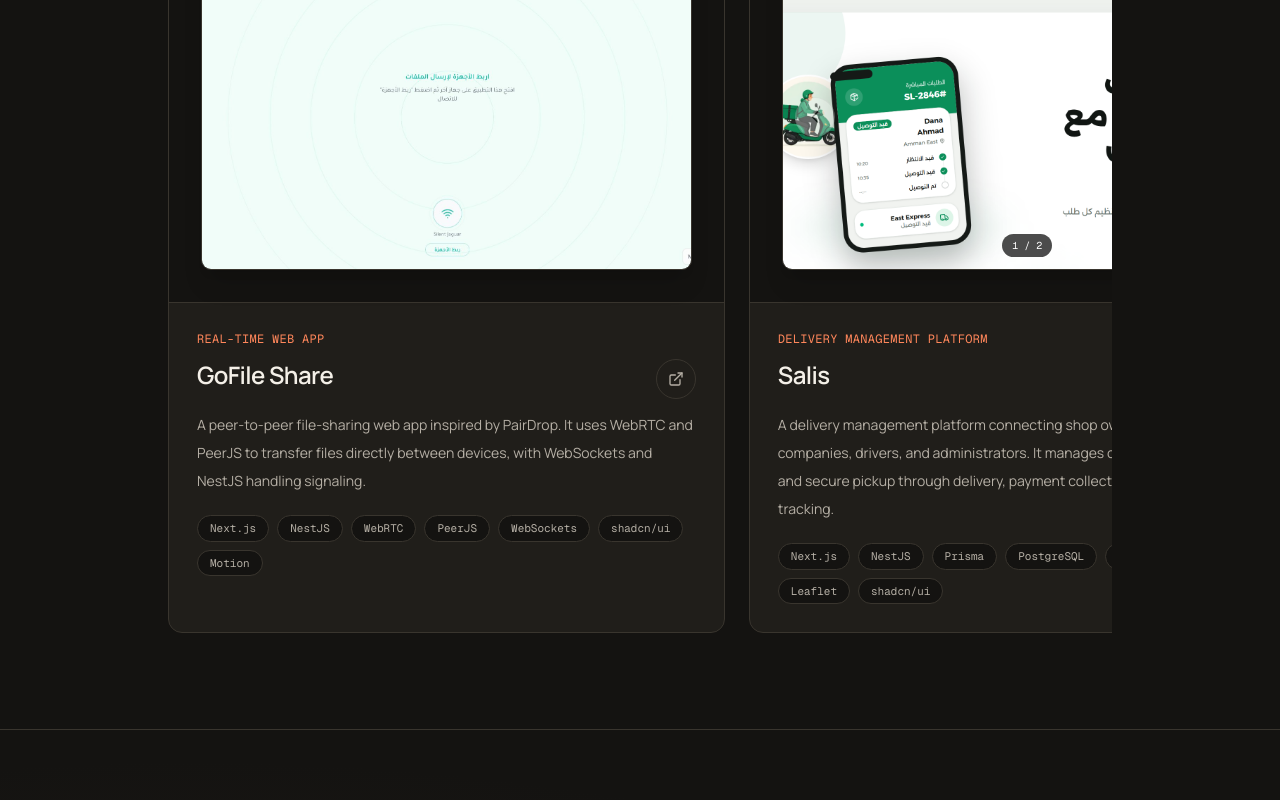
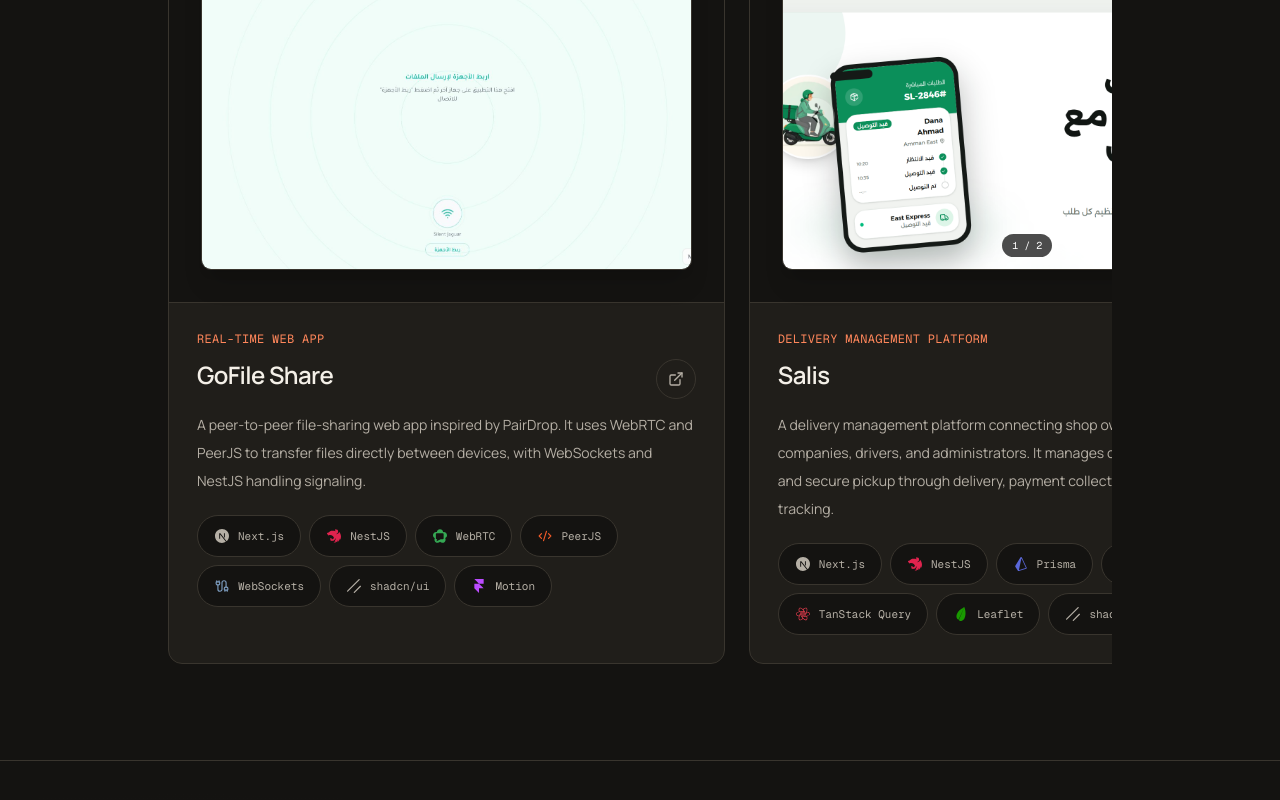
Before and after one commit to julyperfect07/porfolio, a Next.js app: page / in a window 1280 px wide. Shown: the part 2270-3070 px from the top of the page. Built offline with nearby package versions, Linux system fonts and the light colour scheme.

Commit message:
added third project

```diff
--- a/components/reveal.tsx
+++ b/components/reveal.tsx
@@ -3,15 +3,13 @@
 import type { ReactNode } from "react";
 import { motion } from "motion/react";
 
-export default function Reveal({ children, className, delay = 0, direction = "up" }: {
+export default function Reveal({ children, className, delay = 0, direction = "left" }: {
   children: ReactNode;
   className?: string;
   delay?: number;
-  direction?: "left" | "right" | "up";
+  direction?: "left" | "right";
 }) {
-  const movement = direction === "up"
-    ? { y: [24, 0] }
-    : { x: [direction === "left" ? -24 : 24, 0] };
+  const movement = { x: [direction === "left" ? -32 : 32, 0] };
 
   return (
     <motion.div
--- a/components/sections/contact.tsx
+++ b/components/sections/contact.tsx
@@ -17,7 +17,7 @@
       <div className="responsive-copy mx-auto max-w-5xl px-6 py-24 sm:px-10 sm:py-32">
         <p className="font-mono text-xs tracking-widest text-primary">04 / CONTACT</p>
         <div className="mt-8 grid items-center gap-12 md:grid-cols-2 md:gap-16">
-          <Reveal>
+          <Reveal direction="left">
             <h2 id="contact-heading" className="text-5xl font-semibold leading-[1.1] tracking-tight sm:text-6xl">
               Have something<br />in mind<span className="text-primary">?</span>
             </h2>
--- a/components/sections/projects.tsx
+++ b/components/sections/projects.tsx
@@ -1,17 +1,106 @@
 "use client";
 
-import { ChevronLeft, ChevronRight, ExternalLink, ImageIcon, MoveHorizontal } from "lucide-react";
+import type { IconType } from "react-icons";
+import {
+  Cable,
+  ChevronLeft,
+  ChevronRight,
+  Code2,
+  ExternalLink,
+  ImageIcon,
+  MessagesSquare,
+  MoveHorizontal,
+  Video,
+  Workflow,
+} from "lucide-react";
 import Image from "next/image";
 import { useState } from "react";
 import { AnimatePresence, motion } from "motion/react";
 import { FaGithub } from "react-icons/fa6";
+import {
+  SiClerk,
+  SiExpress,
+  SiFramer,
+  SiLeaflet,
+  SiMongodb,
+  SiNestjs,
+  SiNextdotjs,
+  SiPostgresql,
+  SiPrisma,
+  SiReact,
+  SiReactquery,
+  SiSentry,
+  SiShadcnui,
+  SiWebrtc,
+} from "react-icons/si";
 import { Carousel, CarouselContent, CarouselItem, CarouselPrevious, CarouselNext } from "@/components/ui/carousel";
 import Reveal from "@/components/reveal";
 import { projects } from "@/data/portfolio";
 
 type Project = (typeof projects)[number];
+type GalleryProject = Pick<Project, "id" | "title"> & {
+  images: ReadonlyArray<{ src: string; alt: string }>;
+};
 
-function ProjectImageGallery({ project }: { project: Project }) {
+const technologyIcons: Record<string, IconType> = {
+  "Next.js": SiNextdotjs,
+  NestJS: SiNestjs,
+  WebRTC: SiWebrtc,
+  WebSockets: Cable,
+  PeerJS: Code2,
+  "shadcn/ui": SiShadcnui,
+  Motion: SiFramer,
+  Prisma: SiPrisma,
+  PostgreSQL: SiPostgresql,
+  "TanStack Query": SiReactquery,
+  Leaflet: SiLeaflet,
+  React: SiReact,
+  Express: SiExpress,
+  MongoDB: SiMongodb,
+  Clerk: SiClerk,
+  "Stream Chat": MessagesSquare,
+  "Stream Video": Video,
+  Inngest: Workflow,
+  Sentry: SiSentry,
+};
+
+const technologyIconColors: Record<string, string> = {
+  NestJS: "#E0234E",
+  WebRTC: "#35A854",
+  WebSockets: "#7C9CBF",
+  PeerJS: "#F05A28",
+  Motion: "#BB4BFF",
+  Prisma: "#5A67D8",
+  PostgreSQL: "#4169E1",
+  "TanStack Query": "#FF4154",
+  Leaflet: "#199900",
+  React: "#61DAFB",
+  Express: "#F0F0F0",
+  MongoDB: "#47A248",
+  Clerk: "#6C47FF",
+  "Stream Chat": "#005FFF",
+  "Stream Video": "#005FFF",
+  Inngest: "#7C3AED",
+  Sentry: "#8B5CF6",
+};
+
+function TechnologyBadge({ technology }: { technology: string }) {
+  const TechnologyIcon = technologyIcons[technology] ?? Code2;
+
+  return (
+    <li className="inline-flex min-h-9 items-center gap-2 rounded-full border border-border bg-background px-4 py-3 font-mono text-[11px] leading-none text-muted-foreground">
+      <span className="flex size-4 shrink-0 items-center justify-center" aria-hidden="true">
+        <TechnologyIcon
+          className="block size-3.5"
+          style={{ color: technologyIconColors[technology] }}
+        />
+      </span>
+      <span className="whitespace-nowrap leading-none">{technology}</span>
+    </li>
+  );
+}
+
+function ProjectImageGallery({ project }: { project: GalleryProject }) {
   const [activeImage, setActiveImage] = useState(0);
   const [direction, setDirection] = useState(1);
 
@@ -100,7 +189,7 @@
   return (
     <section id="projects" aria-labelledby="projects-heading" className="scroll-mt-8 border-t border-border">
       <div className="responsive-copy mx-auto max-w-5xl px-6 py-20 sm:px-10 sm:py-24">
-        <Reveal>
+        <Reveal direction="left">
           <p className="font-mono text-xs tracking-widest text-primary">03 / PROJECTS</p>
           <h2 id="projects-heading" className="mt-4 text-3xl font-semibold tracking-tight sm:text-4xl">
             Things I’ve built.
@@ -108,7 +197,7 @@
           <p className="mt-4 text-muted-foreground">Project details are on the way.</p>
         </Reveal>
 
-        <Reveal delay={0.12} className="mt-10">
+        <Reveal direction="right" delay={0.12} className="mt-10">
         <Carousel aria-label="Project showcase" opts={{ align: "start", duration: 40 }}>
           <div className="mb-6 flex items-center justify-between gap-3">
             <p className="flex items-center gap-2 text-xs text-muted-foreground sm:text-sm"><MoveHorizontal aria-hidden="true" className="size-4" /> <span className="sm:hidden">Swipe</span><span className="hidden sm:inline">Swipe or use the arrows</span></p>
@@ -167,9 +256,7 @@
                   {project.technologies.length > 0 && (
                     <ul aria-label="Technologies used" className="responsive-list mt-5 flex flex-wrap gap-2">
                       {project.technologies.map((technology) => (
-                        <li key={technology} className="rounded-full border border-border bg-background px-3 py-1 font-mono text-[11px] text-muted-foreground">
-                          {technology}
-                        </li>
+                        <TechnologyBadge key={technology} technology={technology} />
                       ))}
                     </ul>
                   )}
--- a/components/sections/technologies.tsx
+++ b/components/sections/technologies.tsx
@@ -56,7 +56,7 @@
       className="scroll-mt-8 border-t border-border"
     >
       <div className="responsive-copy mx-auto max-w-5xl px-6 py-20 sm:px-10 sm:py-24">
-        <Reveal>
+        <Reveal direction="left">
           <p className="font-mono text-xs tracking-widest text-primary">
             02 / TECHNOLOGIES
           </p>
@@ -72,7 +72,11 @@
         </Reveal>
         <div className="mt-12 grid gap-10 sm:grid-cols-2">
           {technologyGroups.map((group, index) => (
-            <Reveal key={group.title} delay={index * 0.1}>
+            <Reveal
+              key={group.title}
+              direction={index % 2 === 0 ? "left" : "right"}
+              delay={index * 0.1}
+            >
               <h3 className="mb-4 text-sm font-medium text-muted-foreground">
                 {group.title}
               </h3>
--- a/data/portfolio.ts
+++ b/data/portfolio.ts
@@ -51,13 +51,16 @@
   },
   {
     id: "03",
-    title: "Project three",
-    description: "Project description, my contribution, and technologies will go here.",
-    images: [],
-    technologies: [],
-    category: "PLACEHOLDER",
+    title: "Slap",
+    description:
+      "A Slack-inspired collaboration app for real-time team messaging and video calls. It includes channels, direct conversations, member management, invitations, pinned messages, and secure authentication.",
+    images: [
+      { src: "/projects/slap.png", alt: "Slap team collaboration app landing page" },
+    ],
+    technologies: ["React", "Express", "MongoDB", "Clerk", "Stream Chat", "Stream Video", "Inngest", "Sentry"],
+    category: "TEAM COLLABORATION APP",
     liveUrl: null,
-    sourceUrl: null,
-    placeholder: true,
+    sourceUrl: "https://github.com/julyperfect07/slack-clone",
+    placeholder: false,
   },
 ] as const;
```
Also changed, not shown: public/projects/slap.png (added).
